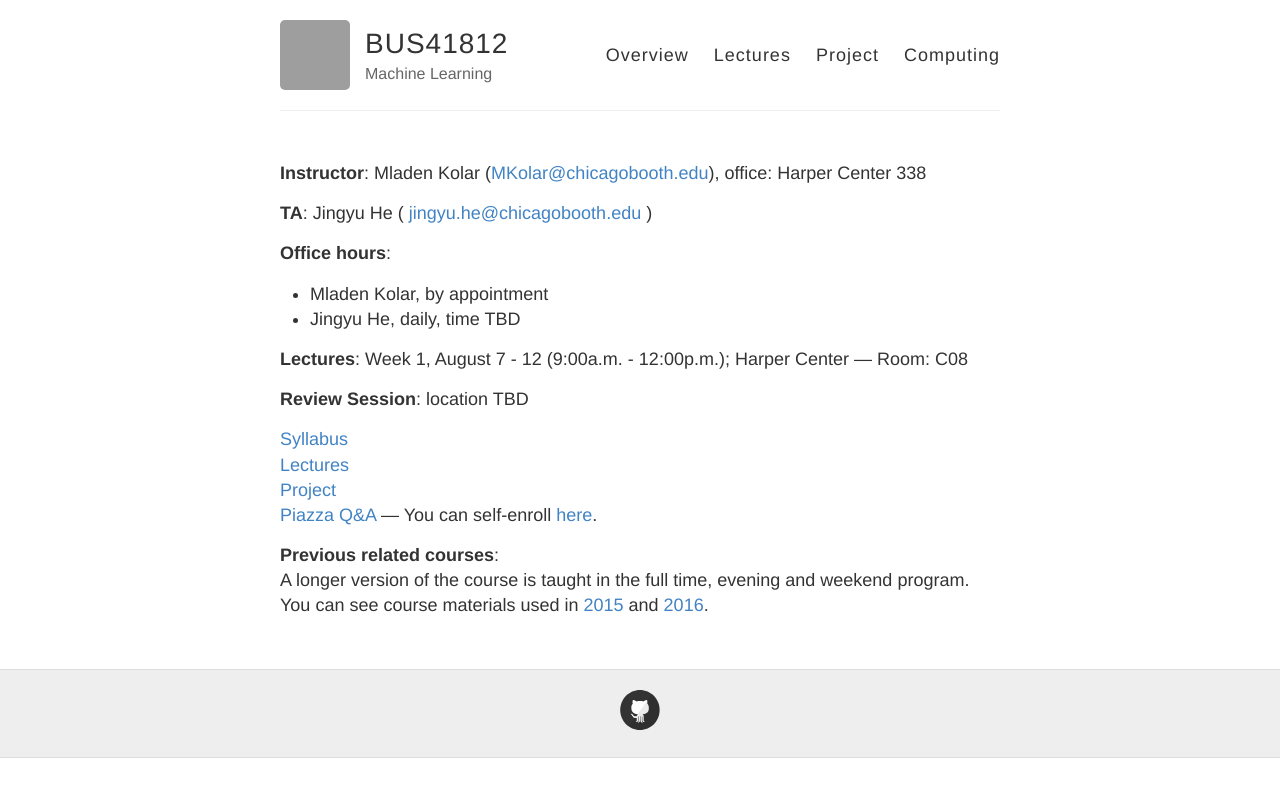
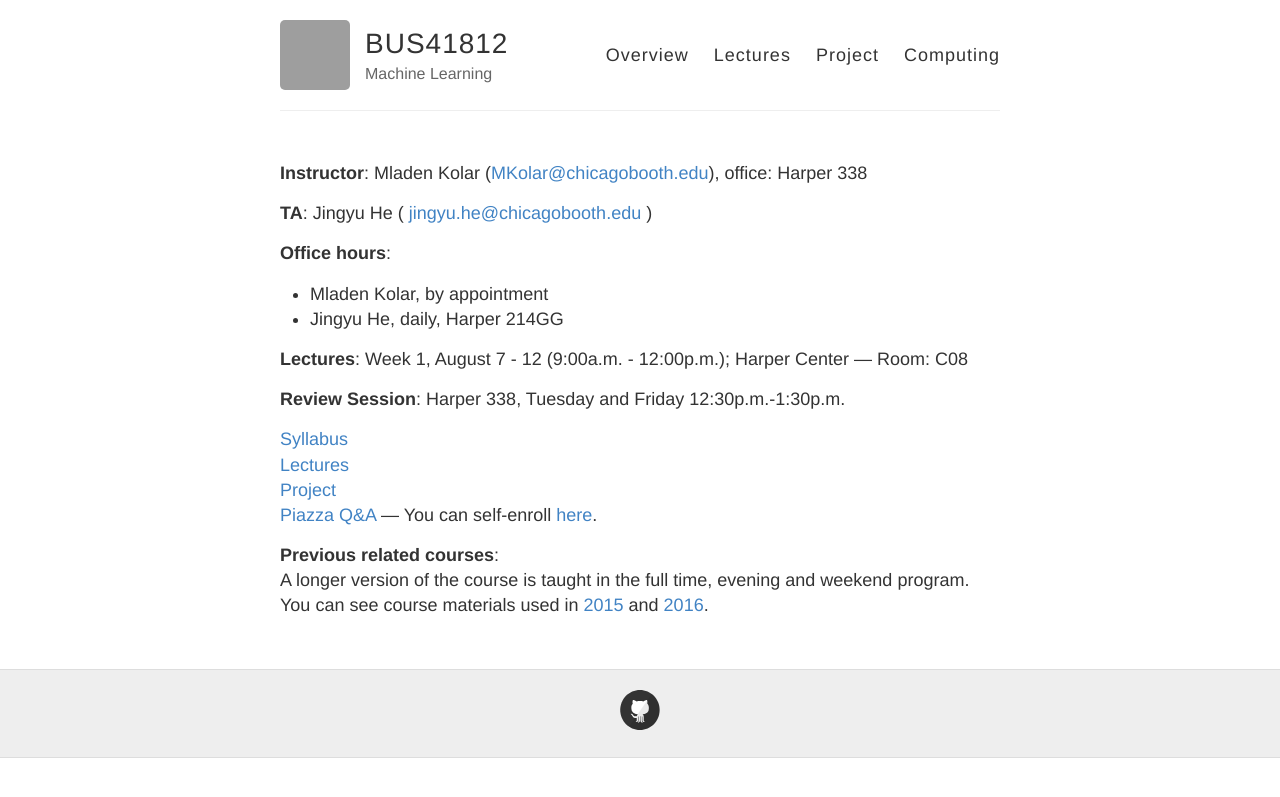
Before and after one commit to ChicagoBoothML/ExecML, a Jekyll site: the page built from index.md, in a window 1280 px wide. Shown: the top 797 px of the page. Built offline with Jekyll 4.4.1, drawn with Linux system fonts in a browser that asks for light colours; grey boxes are pictures that could not be loaded.

Commit message:
Update index.md

```diff
--- a/index.md
+++ b/index.md
@@ -2,18 +2,18 @@
 layout: default
 ---
 
-**Instructor**: Mladen Kolar ([MKolar@chicagobooth.edu](mailto:MKolar@chicagobooth.edu)), office: Harper Center 338
+**Instructor**: Mladen Kolar ([MKolar@chicagobooth.edu](mailto:MKolar@chicagobooth.edu)), office: Harper 338
 
 **TA**: Jingyu He ( [jingyu.he@chicagobooth.edu](mailto:jingyu.he@chicagobooth.edu) )
 
 **Office hours**:
 
  * Mladen Kolar, by appointment
- * Jingyu He, daily, time TBD
+ * Jingyu He, daily, Harper 214GG
 
 **Lectures**: Week 1, August 7 - 12 (9:00a.m. - 12:00p.m.); Harper Center --- Room: C08
 
-**Review Session**: location TBD
+**Review Session**: Harper 338, Tuesday and Friday 12:30p.m.-1:30p.m.
 
 [Syllabus](syllabus)
 [Lectures](lectures)
```
